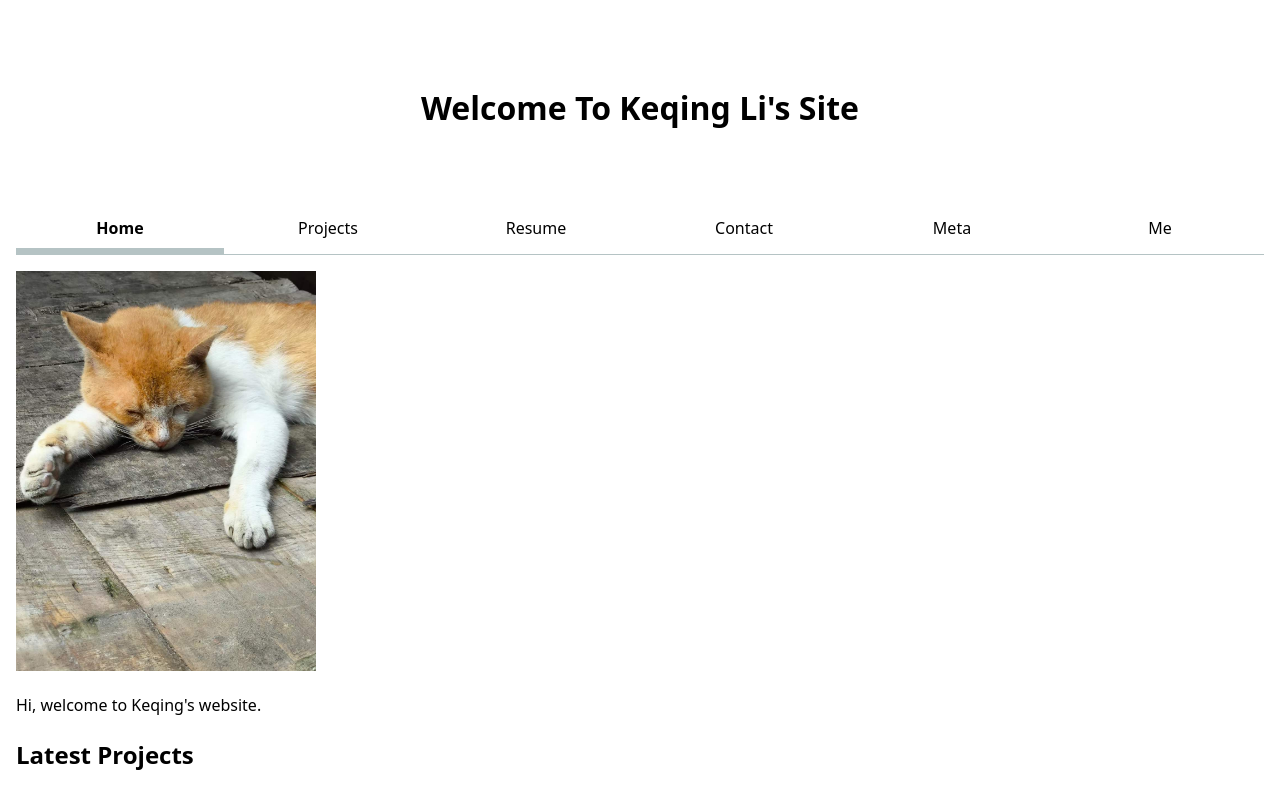
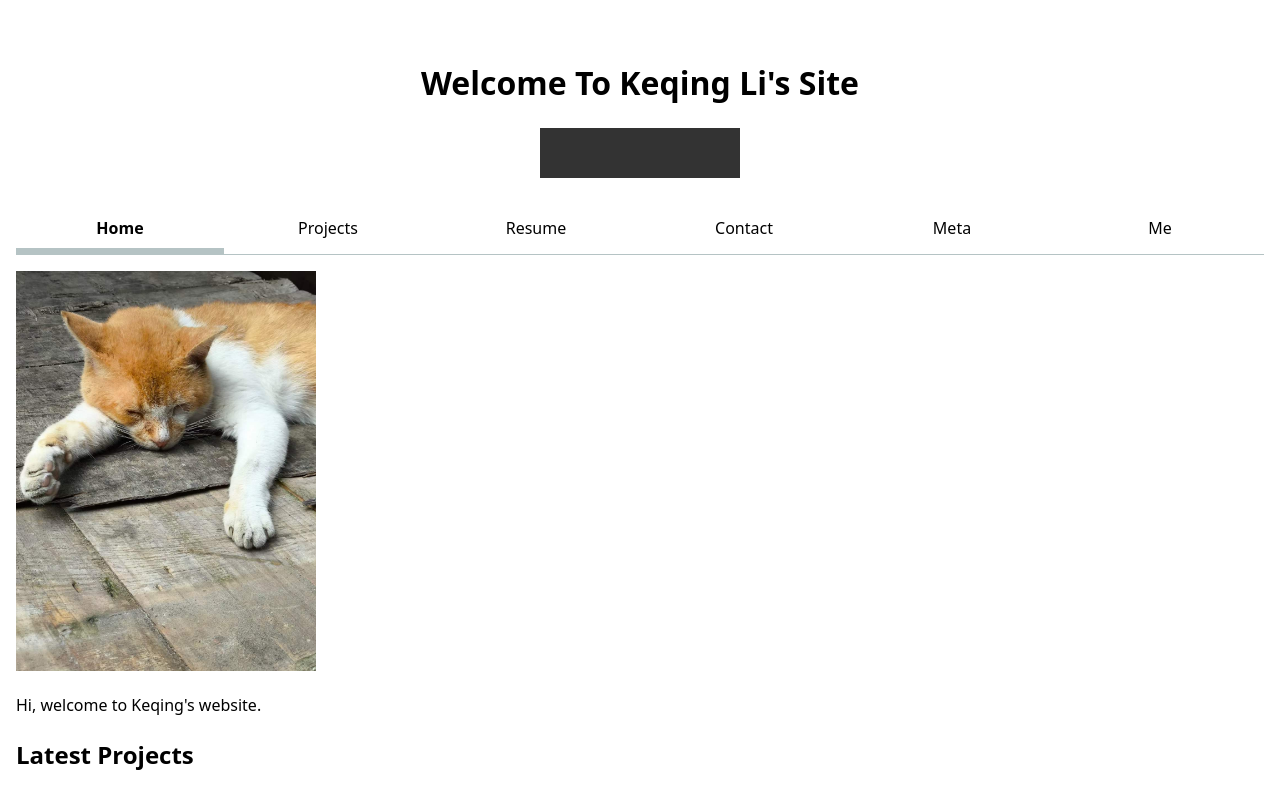
Before and after one commit to GREATLOLO/portfolio, a plain HTML site: page index.html in a window 1280 px wide. Drawn offline with Linux system fonts and the light colour scheme; no server answers.

Commit message:
adding drawing box

```diff
--- a/global.js
+++ b/global.js
@@ -19,6 +19,9 @@ let h1 = document.createElement('h1');
 h1.classList.add('title');
 h1.textContent = "Welcome To Keqing Li's Site";
 color_changer.appendChild(h1);
+let board = document.createElement('div');
+board.classList.add("nice-board");
+color_changer.appendChild(board);
 document.body.prepend(color_changer);
 
 // Create and prepend the nav element
@@ -153,3 +156,41 @@ console.log('Color scheme changed to', event.target.value);
 document.documentElement.style.setProperty('color-scheme', event.target.value);
 localStorage.colorScheme = event.target.value;
 });
+
+
+
+
+
+/* function redrawStoredPaths(data) {
+  svg.selectAll("path").remove(); // Clear existing drawing
+
+  data.forEach((d) => {
+    console.log('yeah?');
+      let commands = d.d.split(" "); // Split into segments
+      let newPath = svg.append("path")
+          .attr("stroke", d.color)
+          .attr("stroke-width", 3)
+          .attr("fill", "none")
+          .attr("stroke-linecap", "round")
+          .attr("stroke-linejoin", "round")
+          .attr("d", ""); // Start with an empty path
+
+      let currentD = "" // Start with "M x,y"
+      let index = 0;
+      let interval = d.time / (commands.length / 2); // Set fixed interval (100ms per L)
+
+      function drawNextSegment() {
+          if (index >= commands.length) return; // Stop if all segments are drawn
+          currentD += " " + commands[index]
+          index ++;
+          currentD += " " + commands[index];
+
+          newPath.attr("d", currentD); // Update path in SVG
+          index ++;
+
+          setTimeout(drawNextSegment, interval); // Wait and draw next
+      }
+
+      drawNextSegment(); // Start drawing
+  });
+} */
--- a/style.css
+++ b/style.css
@@ -304,6 +304,7 @@ circle.selected {
 .color_changer{
   display: flex;
   justify-content: center;
+  flex-direction: column;
   width: auto;
   height: 200px;
   align-items: center;
@@ -313,3 +314,9 @@ circle.selected {
 h1.title{
   text-align: center;
 }
+
+.nice-board{
+  width: 200px;
+  height:50px;
+  background-color: #333;
+}
```
Lines whose indentation alone changed are shown as unchanged.
